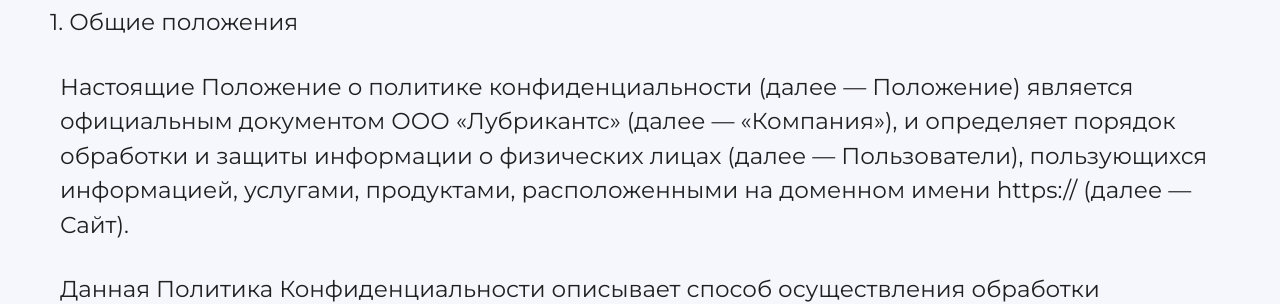
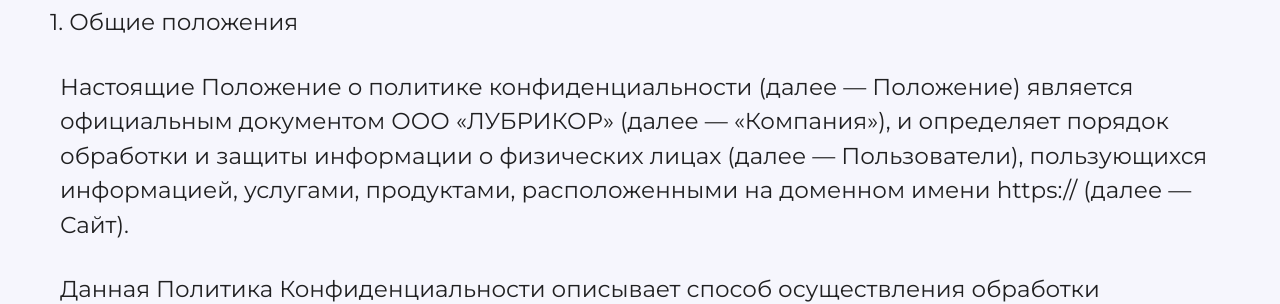
Before and after one commit to MaximMGTTRN/oilApp, a React (Vite) app: page /privacy_policy in a window 1280 px wide. Shown: the part 234-538 px from the top of the page. Built offline with nearby package versions, Linux system fonts and the light colour scheme.

Commit message:
Update Privacy.tsx

```diff
--- a/src/pages/Privacy/Privacy.tsx
+++ b/src/pages/Privacy/Privacy.tsx
@@ -14,7 +14,7 @@
           </li>
           <div>
              {/*// todo EDIT */}
-            <span>Настоящие Положение о политике конфиденциальности (далее — Положение) является официальным документом ООО «Лубрикантс» (далее — «Компания»), и определяет порядок обработки и защиты информации о физических лицах (далее — Пользователи), пользующихся информацией, услугами, продуктами, расположенными на доменном имени https:// (далее — Сайт).</span>
+            <span>Настоящие Положение о политике конфиденциальности (далее — Положение) является официальным документом ООО «ЛУБРИКОР» (далее — «Компания»), и определяет порядок обработки и защиты информации о физических лицах (далее — Пользователи), пользующихся информацией, услугами, продуктами, расположенными на доменном имени https:// (далее — Сайт).</span>
             <span>Данная Политика Конфиденциальности описывает способ осуществления обработки персональных данных,  совершаемых с использованием средств автоматизации или без использования таких средств с персональными   данными, включая сбор, запись, систематизацию, накопление, хранение, уточнение (обновление, изменение),   извлечение, использование, передачу (распространение, предоставление, доступ), обезличивание, блокирование,   удаление, уничтожение персональных данных.</span>
             <span>Отношения, связанные с обработкой персональных данных и информации о пользователях Сайта, регулируются  настоящим документами Компании и действующим законодательством РФ, в т. ч. Федеральным законом от 27.07.2006   N 152-ФЗ «О персональных данных», Постановлением Правительства Р Ф от 15.09.2008 N 687 «Об утверждении  Положения об особенностях обработки персональных данных, осуществляемой без использования средств  автоматизации», Постановлением Правительства Р Ф от 17.11.2007 N 781 «Об утверждении Положения об  обеспечении безопасности персональных данных при их обработке в информационных системах персональных данных».  </span>
           </div>
```
